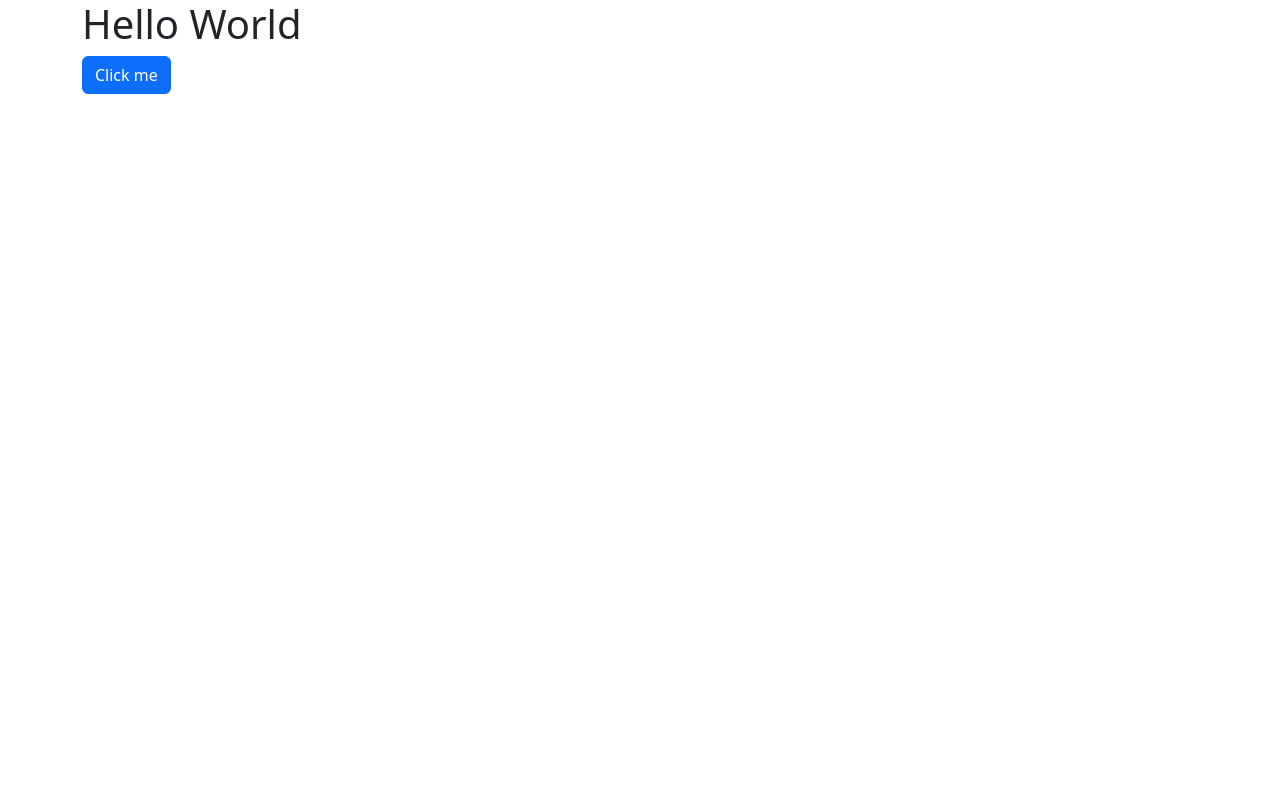
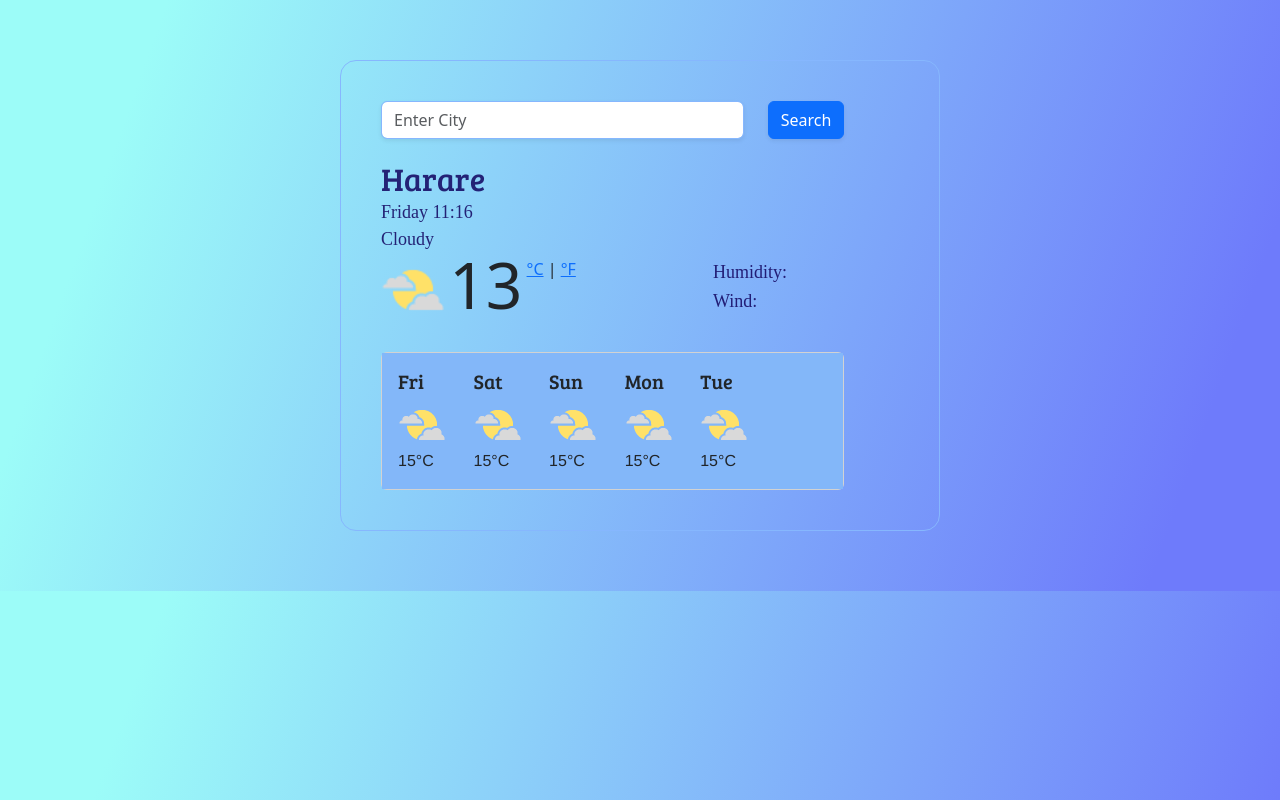
Before and after one commit to ConnieMtimba/vanilla-weather-app, a plain HTML site: page index.html in a window 1280 px wide. Drawn offline with nearby package versions, Linux system fonts and the light colour scheme.

Commit message:
Added html and css

```diff
--- a/index.html
+++ b/index.html
@@ -11,12 +11,104 @@
       integrity="sha384-KK94CHFLLe+nY2dmCWGMq91rCGa5gtU4mk92HdvYe+M/SXH301p5ILy+dN9+nJOZ"
       crossorigin="anonymous"
     />
-    <title>Document</title>
+    <link rel="preconnect" href="https://fonts.googleapis.com" />
+    <link rel="preconnect" href="https://fonts.gstatic.com" crossorigin />
+    <link
+      href="https://fonts.googleapis.com/css2?family=Bree+Serif&display=swap"
+      rel="stylesheet"
+    />
+    <title>Weather Forecast</title>
   </head>
   <body>
     <div class="container">
-      <h1>Hello World</h1>
-      <a href="" class="btn btn-primary">Click me</a>
+      <div class="weather-app">
+        <form class="search-form" id="search-form">
+          <div class="row">
+            <div class="col-8">
+              <input
+                class="form-control shadow-sm"
+                type="text"
+                id="city-input"
+                placeholder="Enter City"
+                autocomplete="off"
+                autofocus="on"
+              />
+            </div>
+            <div class="col-4">
+              <button
+                type="submit"
+                id="search-button"
+                class="btn btn-primary shadow-sm"
+              >
+                Search
+              </button>
+            </div>
+          </div>
+        </form>
+        <div class="city-date-description">
+          <h1 id="city">Harare</h1>
+          <div class="date-weather">
+            <span id="date">Friday 11:16</span>
+            <br />
+            <span id="weather-description">Cloudy</span>
+          </div>
+        </div>
+        <div class="row">
+          <div class="col-6">
+            <div class="clearfix">
+              <img
+                src="images/cloud.png"
+                alt="cloudy icon"
+                class="weather-icon"
+              />
+              <span id="temperature">13</span>
+              <span class="units">
+                <a href="#" id="celsious">°C</a> |
+                <a href="#" id="fahrenheit">°F</a>
+              </span>
+            </div>
+          </div>
+          <div class="col-6">
+            <div class="humidity-wind">
+              <ul>
+                <li id="humidity">Humidity:</li>
+                <li id="wind">Wind:</li>
+              </ul>
+            </div>
+          </div>
+        </div>
+        <div class="card col-10">
+          <div class="card-body">
+            <div class="row">
+              <div class="col-2">
+                <h5 class="card-title">Fri</h5>
+                <img src="images/cloud.png" />
+                <div class="forecast-temp">15°C</div>
+              </div>
+              <div class="col-2">
+                <h5 class="card-title">Sat</h5>
+                <img src="images/cloud.png" />
+                <div class="forecast-temp">15°C</div>
+              </div>
+              <div class="col-2">
+                <h5 class="card-title">Sun</h5>
+                <img src="images/cloud.png" />
+                <div class="forecast-temp">15°C</div>
+              </div>
+              <div class="col-2">
+                <h5 class="card-title">Mon</h5>
+                <img src="images/cloud.png" />
+                <div class="forecast-temp">15°C</div>
+              </div>
+              <div class="col-2">
+                <h5 class="card-title">Tue</h5>
+                <img src="images/cloud.png" />
+                <div class="forecast-temp">15°C</div>
+              </div>
+            </div>
+          </div>
+        </div>
+      </div>
     </div>
     <script src="src/index.js"></script>
   </body>
--- a/src/stlye.css
+++ b/src/stlye.css
@@ -1,3 +1,77 @@
-h1 {
-  color: blue;
+.weather-app {
+  margin: 60px auto;
+  display: block;
+  box-sizing: border-box;
+  border: 1px solid #86b7fe;
+  border-radius: 16px;
+  padding: 40px;
+  padding-right: 2px;
+  max-width: 600px;
 }
+
+.city-date-description {
+  margin-top: 20px;
+  color: rgba(19, 7, 98, 0.87);
+}
+
+.date-weather {
+  font-family: "Times New Roman", Times, serif;
+  font-size: 18px;
+}
+
+h1,
+h5 {
+  font-family: "Bree Serif", serif;
+}
+#city {
+  color: rgba(19, 7, 98, 0.87);
+  font-size: 32px;
+  font-weight: 200px;
+  line-height: 40px;
+  margin: 0;
+}
+
+li {
+  font-family: "Times New Roman", Times, serif;
+  color: rgba(19, 7, 98, 0.87);
+  list-style: none;
+  font-size: 18px;
+  font-weight: 200px;
+  height: 19px;
+  line-height: 1;
+  margin: 10px;
+  position: relative;
+  padding-left: 0px;
+}
+
+#temperature {
+  margin: 0;
+  font-size: 64px;
+  font-weight: 400px;
+  line-height: 1;
+}
+
+.weather-icon {
+  height: 64px;
+  width: 64px;
+  margin-bottom: 30px;
+}
+
+.units {
+  position: relative;
+  top: -34px;
+}
+.forecast-temp {
+  font-family: "Franklin Gothic Medium", "Arial Narrow", Arial, sans-serif;
+}
+
+body {
+  background: linear-gradient(
+    109.6deg,
+    rgb(156, 252, 248) 11.2%,
+    rgb(110, 123, 251) 91.1%
+  );
+}
+.card-body {
+  background: #83b7f9;
+}
```
Also changed, not shown: images/cloud.png (added).
